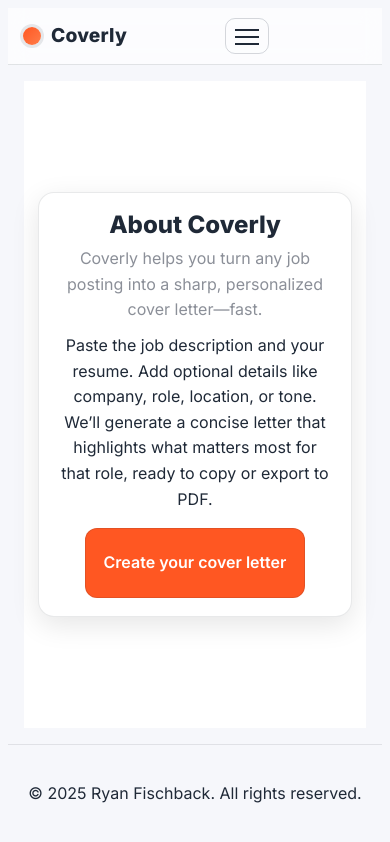
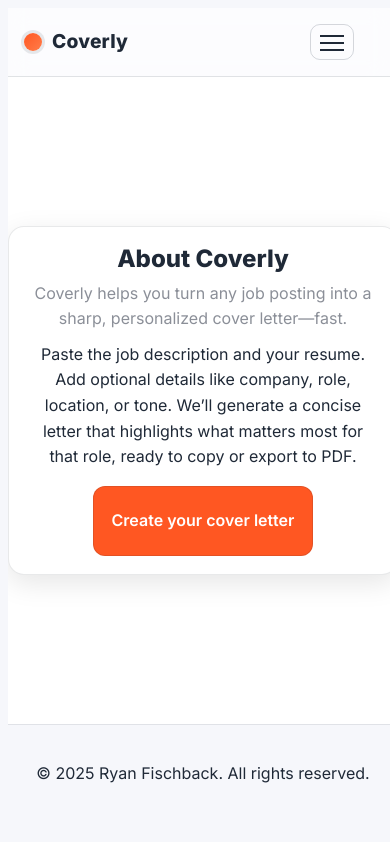
Before and after one commit to RyanFischback/Coverly, a Vue app in the folder client/: page /about in a window 390 px wide. Shown: the top 842 px of the page. Built offline with nearby package versions, Linux system fonts and the light colour scheme.

Commit message:
some frontend cleanup

```diff
--- a/client/src/App.vue
+++ b/client/src/App.vue
@@ -52,10 +52,8 @@ watch(isDarkMode, applyTheme);
 
 <template>
   <div id="app">
-    <a href="#main" class="skip-link">Skip to content</a>
-
     <header class="site-header">
-      <div class="container nav-row">
+      <div class="nav-row">
         <router-link to="/" class="brand">
           <span class="logo-dot" aria-hidden="true"></span>
           <span class="brand-word">Coverly</span>
@@ -96,7 +94,6 @@ watch(isDarkMode, applyTheme);
 
             <li class="divider" aria-hidden="true"></li>
 
-            <!-- NEW: pill toggle (no dependency on the old slider UI) -->
             <li>
               <button
                 class="theme-toggle"
@@ -129,23 +126,6 @@ watch(isDarkMode, applyTheme);
 </template>
 
 <style>
-/* ——— Skip link ——— */
-.skip-link {
-  position: absolute;
-  left: -9999px;
-  top: -9999px;
-}
-.skip-link:focus {
-  left: 12px;
-  top: 12px;
-  z-index: 9999;
-  background: var(--section-background);
-  color: var(--text-color);
-  padding: 8px 12px;
-  border-radius: 8px;
-  border: 1px solid color-mix(in srgb, var(--text-color) 20%, transparent);
-  text-decoration: none;
-}
 
 /* ——— Header ——— */
 .site-header {
@@ -162,7 +142,7 @@ watch(isDarkMode, applyTheme);
   align-items: center;
   justify-content: space-between;
   gap: 16px;
-  padding: 10px 0;
+  padding: 16px;
 }
 
 /* Brand */
@@ -242,6 +222,8 @@ watch(isDarkMode, applyTheme);
   color: var(--text-color);
   border-radius: 10px;
   cursor: pointer;
+  margin-left: auto;
+  margin-right: 12px;
 }
 .nav-toggle .bar {
   position: absolute;
--- a/client/src/style.css
+++ b/client/src/style.css
@@ -53,12 +53,12 @@ html[data-theme="dark"] {
   }
 }
 
-html,
+/* html,
 body,
 #app {
   height: 100%;
   min-height: 100dvh;
-}
+} */
 html,
 body {
   font-family: Inter, ui-sans-serif, system-ui, -apple-system, "Segoe UI",
@@ -72,31 +72,26 @@ body {
   line-height: 1.6;
 }
 
-/* ---- Layout ---- */
 body {
   display: flex;
   flex-direction: column;
   background-color: var(--background-color);
   color: var(--text-color);
+  width: 100%;
 }
 
 main {
   flex: 1 0 auto;
-  padding: clamp(16px, 2vw, 28px);
 }
 footer {
   flex-shrink: 0;
 }
 
-/* Use a more flexible container so pages align consistently */
 .container {
-  width: min(1120px, 92%);
-  margin: 0 auto;
+  width: 100%;
 }
 
-/* ---- Sections (remove old min-height:100vh & forced centering) ---- */
 section {
-  padding: clamp(28px, 5vw, 64px) 0;
   text-align: left;
   background-color: var(--section-background);
 }
```
Also changed, not shown: client/src/views/CoverLetter.vue (+64 -0 lines).
